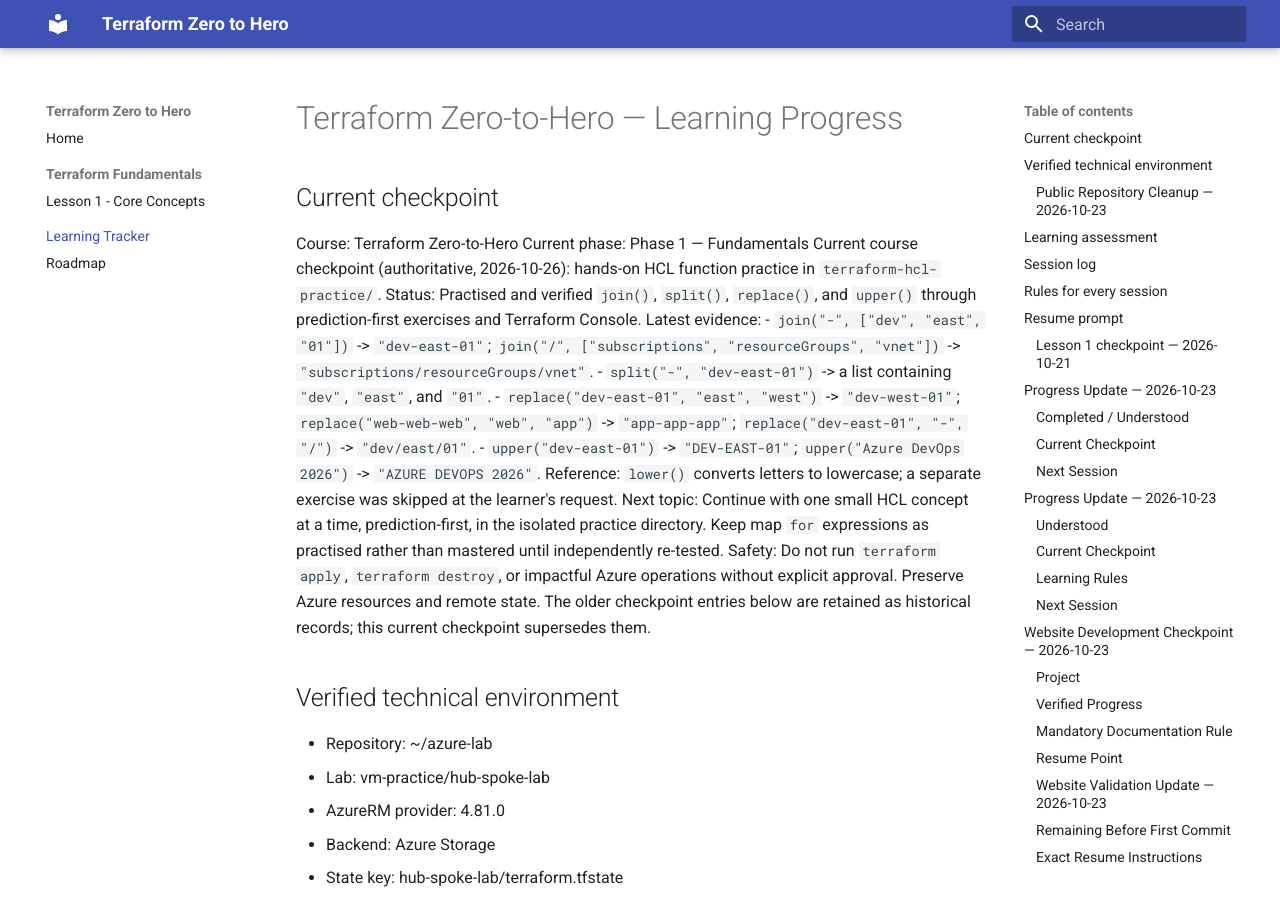
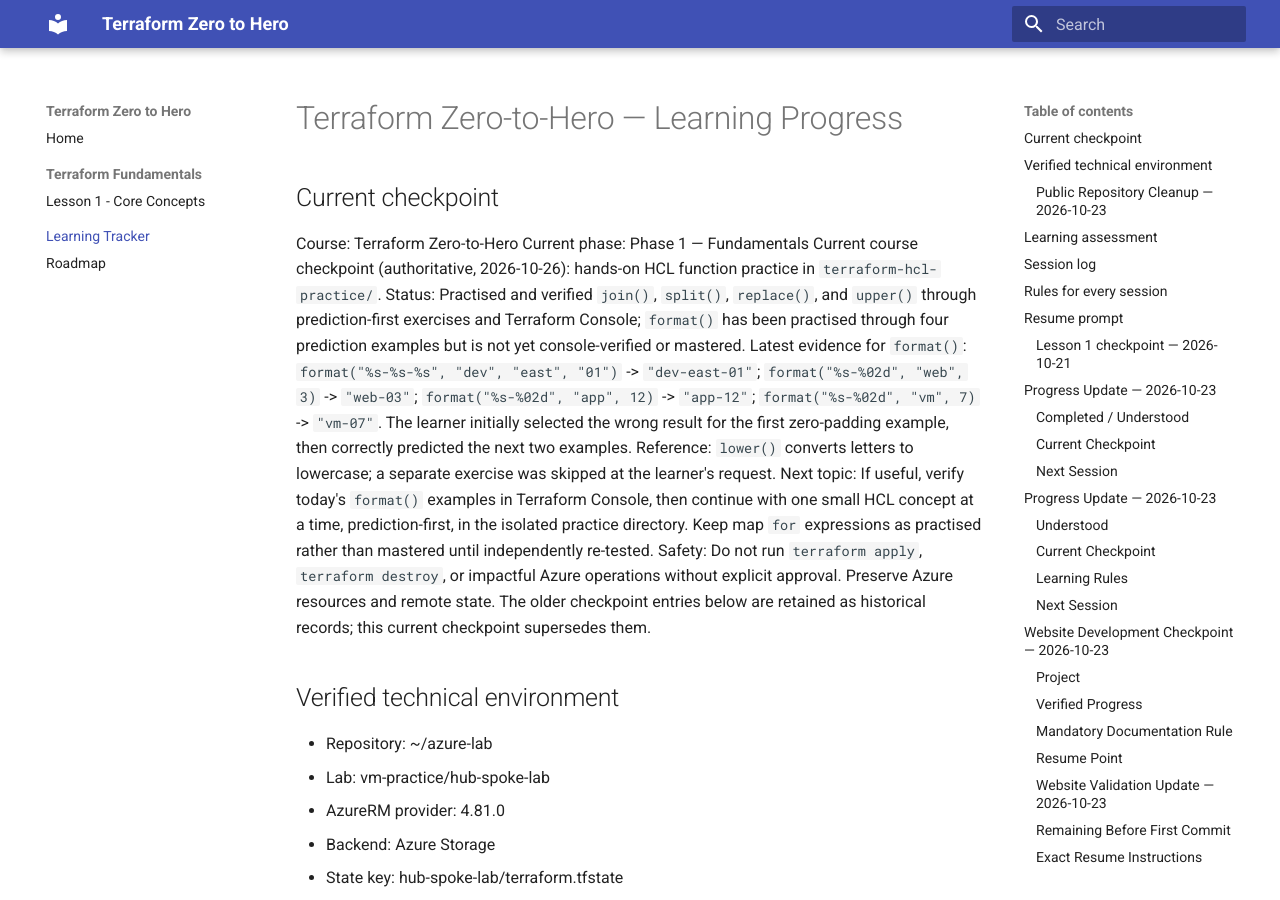
Before and after one commit to pshewale-dev/terraform-azure-lab, an MkDocs documentation site: the page built from docs/LEARNING-PROGRESS.md, in a window 1280 px wide and 900 px high. Built offline with MkDocs 1.6.1 and Material for MkDocs 9.7.7, drawn with Linux system fonts in a browser that asks for light colours; some of the changed text lies outside the part shown.

Commit message:
docs: record format function prediction practice

```diff
--- a/docs/LEARNING-PROGRESS.md
+++ b/docs/LEARNING-PROGRESS.md
@@ -4,14 +4,10 @@
 Course: Terraform Zero-to-Hero
 Current phase: Phase 1 — Fundamentals
 Current course checkpoint (authoritative, 2026-10-26): hands-on HCL function practice in `terraform-hcl-practice/`.
-Status: Practised and verified `join()`, `split()`, `replace()`, and `upper()` through prediction-first exercises and Terraform Console.
-Latest evidence:
-- `join("-", ["dev", "east", "01"])` -> `"dev-east-01"`; `join("/", ["subscriptions", "resourceGroups", "vnet"])` -> `"subscriptions/resourceGroups/vnet"`.
-- `split("-", "dev-east-01")` -> a list containing `"dev"`, `"east"`, and `"01"`.
-- `replace("dev-east-01", "east", "west")` -> `"dev-west-01"`; `replace("web-web-web", "web", "app")` -> `"app-app-app"`; `replace("dev-east-01", "-", "/")` -> `"dev/east/01"`.
-- `upper("dev-east-01")` -> `"DEV-EAST-01"`; `upper("Azure DevOps 2026")` -> `"AZURE DEVOPS 2026"`.
+Status: Practised and verified `join()`, `split()`, `replace()`, and `upper()` through prediction-first exercises and Terraform Console; `format()` has been practised through four prediction examples but is not yet console-verified or mastered.
+Latest evidence for `format()`: `format("%s-%s-%s", "dev", "east", "01")` -> `"dev-east-01"`; `format("%s-%02d", "web", 3)` -> `"web-03"`; `format("%s-%02d", "app", 12)` -> `"app-12"`; `format("%s-%02d", "vm", 7)` -> `"vm-07"`. The learner initially selected the wrong result for the first zero-padding example, then correctly predicted the next two examples.
 Reference: `lower()` converts letters to lowercase; a separate exercise was skipped at the learner's request.
-Next topic: Continue with one small HCL concept at a time, prediction-first, in the isolated practice directory. Keep map `for` expressions as practised rather than mastered until independently re-tested.
+Next topic: If useful, verify today's `format()` examples in Terraform Console, then continue with one small HCL concept at a time, prediction-first, in the isolated practice directory. Keep map `for` expressions as practised rather than mastered until independently re-tested.
 Safety: Do not run `terraform apply`, `terraform destroy`, or impactful Azure operations without explicit approval. Preserve Azure resources and remote state.
 The older checkpoint entries below are retained as historical records; this current checkpoint supersedes them.
 
@@ -609,3 +605,11 @@ Output: `"subscriptions/resourceGroups/vnet"`. This confirms that `join()` inser
 - **Dec 14–20:** Interview mock sessions and a small capstone design/review.
 - **Mastery:** Preserve earlier evidence as practised/verified. A date passing never implies mastery; require explanation, fresh prediction, independent small task, and troubleshooting evidence.
 - **Safety:** Use the isolated `terraform-hcl-practice/` workspace for HCL exercises. Do not run `terraform apply`, `terraform destroy`, or impactful Azure operations without explicit approval; preserve Azure resources and remote state.
+
+### `format()` prediction-first practice — 2026-10-26
+- Correctly predicted `format("%s-%s-%s", "dev", "east", "01")` -> `"dev-east-01"`.
+- Initially predicted that `format("%s-%02d", "web", 3)` would preserve `%02d` literally; corrected after explanation that `%02d` formats an integer with minimum width two and zero-padding, so the result is `"web-03"`.
+- Correctly predicted `format("%s-%02d", "app", 12)` -> `"app-12"`, understanding that width two is a minimum, not a maximum.
+- Correctly predicted `format("%s-%02d", "vm", 7)` -> `"vm-07"`.
+- Status: practised through four prediction examples; not yet independently verified in Terraform Console and not marked mastered.
+- Next: learner can run the expressions in the isolated `terraform-hcl-practice/` Terraform Console if desired, then continue with one small HCL concept. Do not run `terraform apply`, `terraform destroy`, or impactful Azure operations.
```
